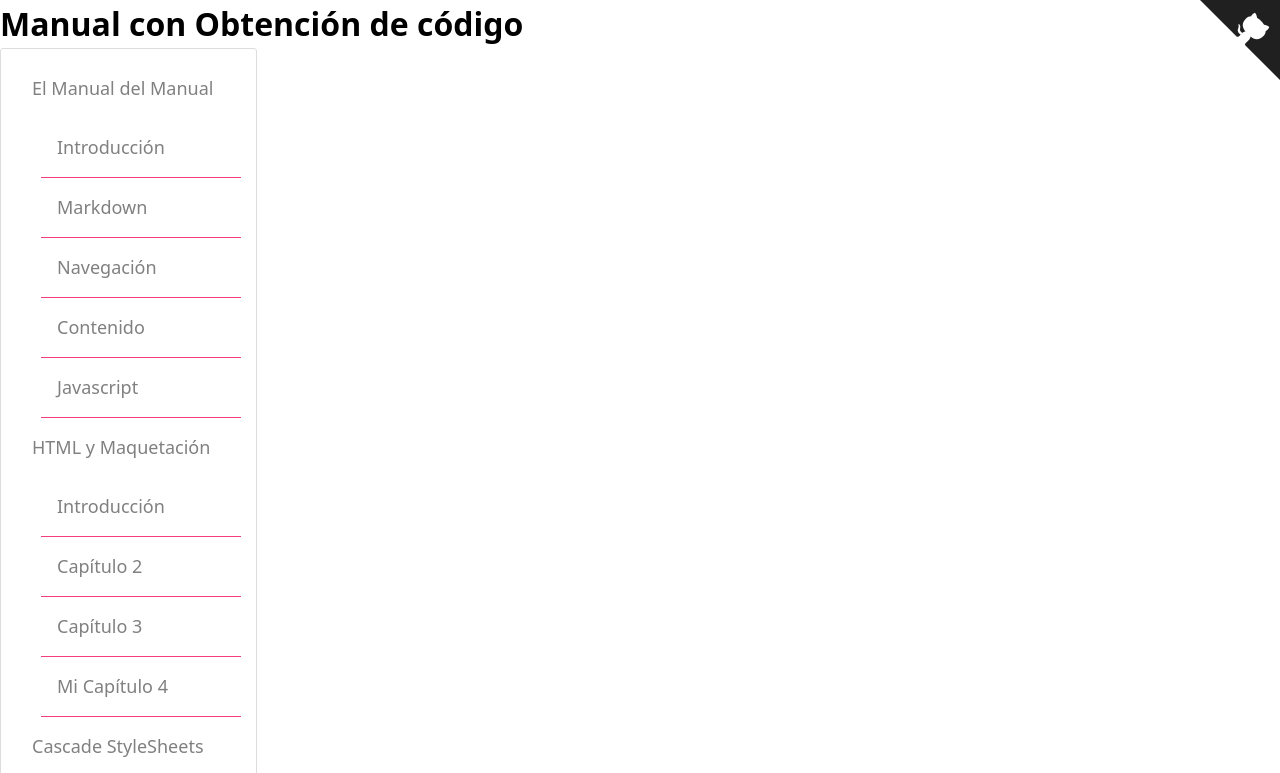
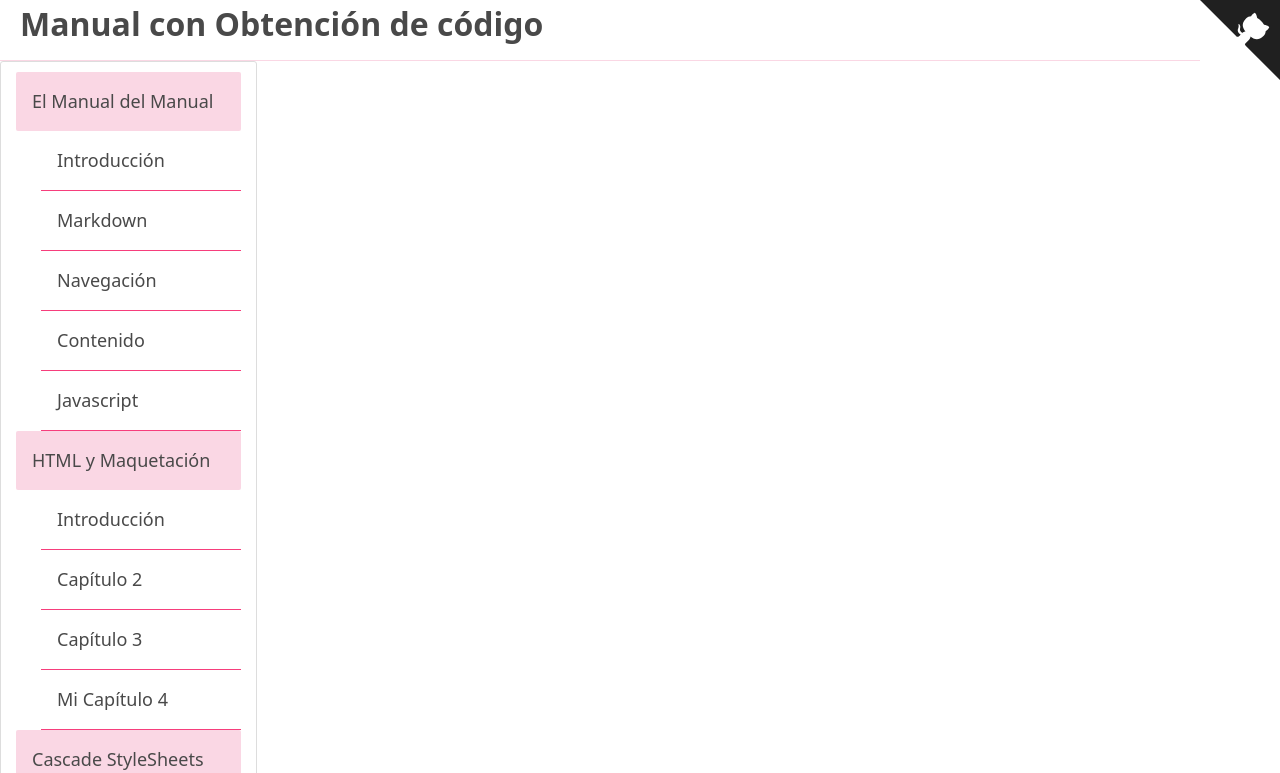
Before and after one commit to TomasCEI/manual-md, a plain HTML site: page index.html in a window 1280 px wide. Shown: the top 773 px of the page. Drawn offline with nearby package versions, Linux system fonts and the light colour scheme.

Commit message:
Update styles.css

```diff
--- a/css/styles.css
+++ b/css/styles.css
@@ -12,9 +12,9 @@
     --background-02: rgb(230, 242, 245);
     --background-03: rgba(255,131,176,.5);
     --background-04: rgb(250, 250, 250);
-    --gradient: linear-gradient(315deg, #e96195ad 0%, #ffffff 74%);
+    --gradient: #e9619541;
     --primary-color: #f63e7c;
-    --secundary-color: grey;
+    --secundary-color: rgb(73, 73, 73);
 
 
     /* Tipografía*/
@@ -25,11 +25,14 @@
     --body02: 16px;
     --helper: 12px;
 
+    --weight:100;
+
+
 
 }
 
 .menu ul li a{
-    font-weight: lighter;
+    font-weight: var(--weight);
     display: flex;
 padding: 16px;
 
@@ -48,19 +51,20 @@ nav  ul  li {
 }
 
 
+.Nav-capitulo a {
+    background-color: var(--gradient);
+    color: #f63e7c;
+
+}
+
+.Nav-articulo a {
+    background-color: white;
+
+}
 
 
 
 
-
-
-.h1{
-
-
-
-    font-size: var(--heading01);
-
-}
 
 .body {
     margin: 0;
@@ -74,9 +78,7 @@ nav  ul  li {
     min-height: 900px;
 
 
-
 }
-
 
 
 
@@ -99,9 +101,6 @@ nav > ul > li > ul > li {
 
 
 
-
-
-
 .contenido {
     display: flex;
     flex-direction: row;
@@ -115,3 +114,23 @@ nav > ul > li > ul > li {
     margin: 0px;
     max-width: 100vw;
 }
+
+
+header {
+    border-bottom: solid 1px var(--gradient);
+    align-items: center;
+    justify-content: baseline;
+}
+
+header h1 {
+
+    font-size: var(--heading01);
+    color: var(--secundary-color);
+    height: 60px;
+    justify-content: center;
+    margin-left: 20px;
+
+
+
+
+}
```
